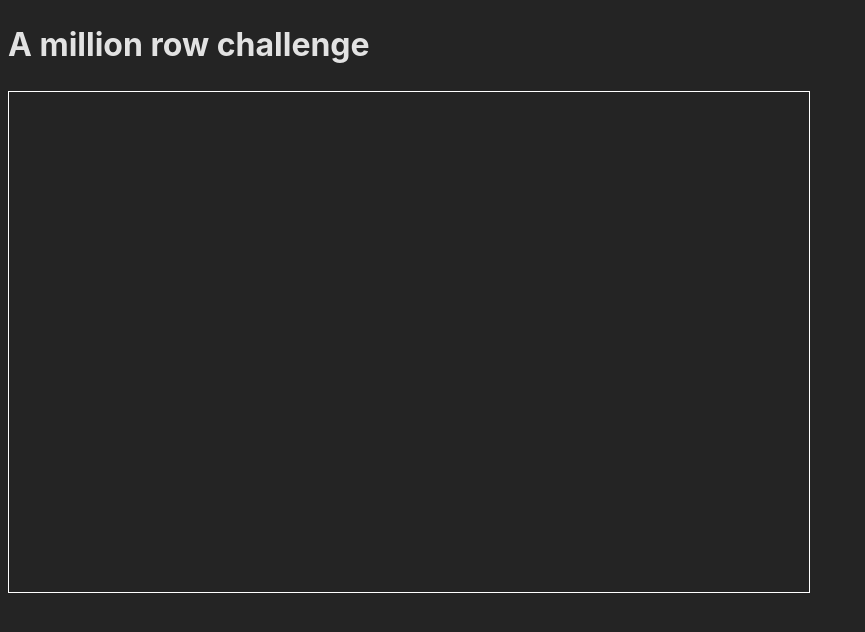
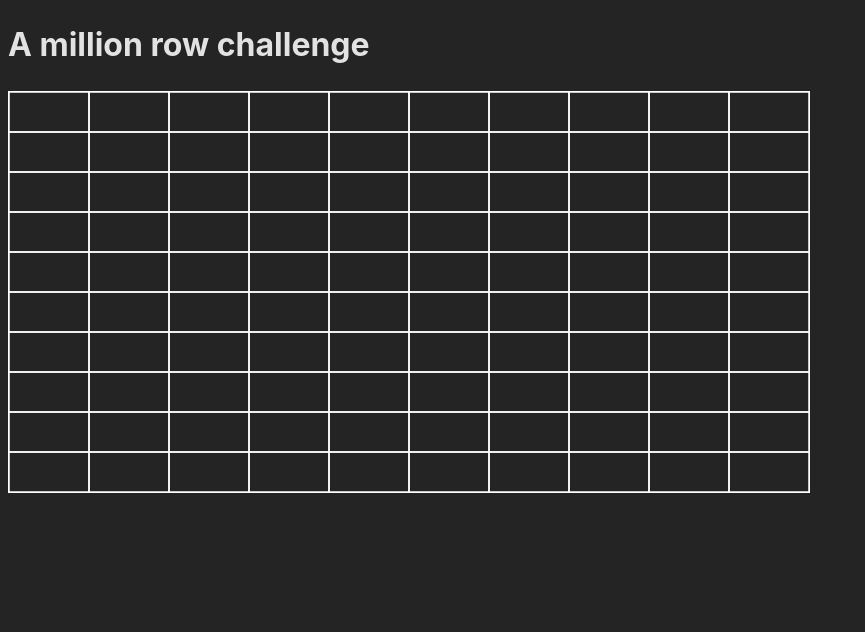
Before and after one commit to keyurparalkar/render-million-rows, a React (Vite) app: page / in a window 1280 px wide. Shown: the top 632 px of the page, without its empty margins (0-865 px from the left). Built offline with nearby package versions, Linux system fonts and the light colour scheme.

Commit message:
feat: created a table inside canvas

```diff
--- a/src/App.tsx
+++ b/src/App.tsx
@@ -1,14 +1,46 @@
-// import "./App.css";
+import { ElementRef, useEffect, useRef } from "react";
+import { drawTable } from "./utils";
 
 function App() {
+	const canvasRef = useRef<ElementRef<"canvas">>(null);
+
+	useEffect(() => {
+		const canvas = canvasRef.current;
+
+		if (canvas) {
+			const context = canvas.getContext("2d");
+
+			if (context) {
+				// context.strokeStyle = "white";
+				// context.strokeRect(0, 0, 100, 40);
+				const rectDims = {
+					width: 80,
+					height: 40,
+				};
+
+				const canvasDims = {
+					width: 800,
+					height: 400,
+				};
+
+				drawTable(context, rectDims, canvasDims);
+			}
+		}
+	}, []);
+
+	/**
+	 * 1 ---- 100*40
+	 * x ---- 800*400
+	 */
 	return (
 		<>
 			<h1>A million row challenge</h1>
 			<canvas
-				id="table"
+				id="canvas"
 				style={{ border: "1px solid white" }}
-				width="800px"
-				height="500px"
+				width={800}
+				height={400}
+				ref={canvasRef}
 			></canvas>
 		</>
 	);
--- /dev/null
+++ b/src/utils.ts
@@ -0,0 +1,28 @@
+// interface DrawTableProps {
+//     context: CanvasRenderingContext2D
+// }
+type ShapeDim = {
+	width: number;
+	height: number;
+};
+
+export const drawTable = (
+	context: CanvasRenderingContext2D,
+	rectDims: ShapeDim,
+	canvasDim: ShapeDim
+) => {
+	const totalNoOfRect =
+		(canvasDim.width * canvasDim.height) / (rectDims.width * rectDims.height);
+
+	for (let i = 0; i < 10; i++) {
+		for (let j = 0; j < 10; j++) {
+			context.strokeStyle = "white";
+			context.strokeRect(
+				i * rectDims.width,
+				j * rectDims.height,
+				rectDims.width,
+				rectDims.height
+			);
+		}
+	}
+};
```
